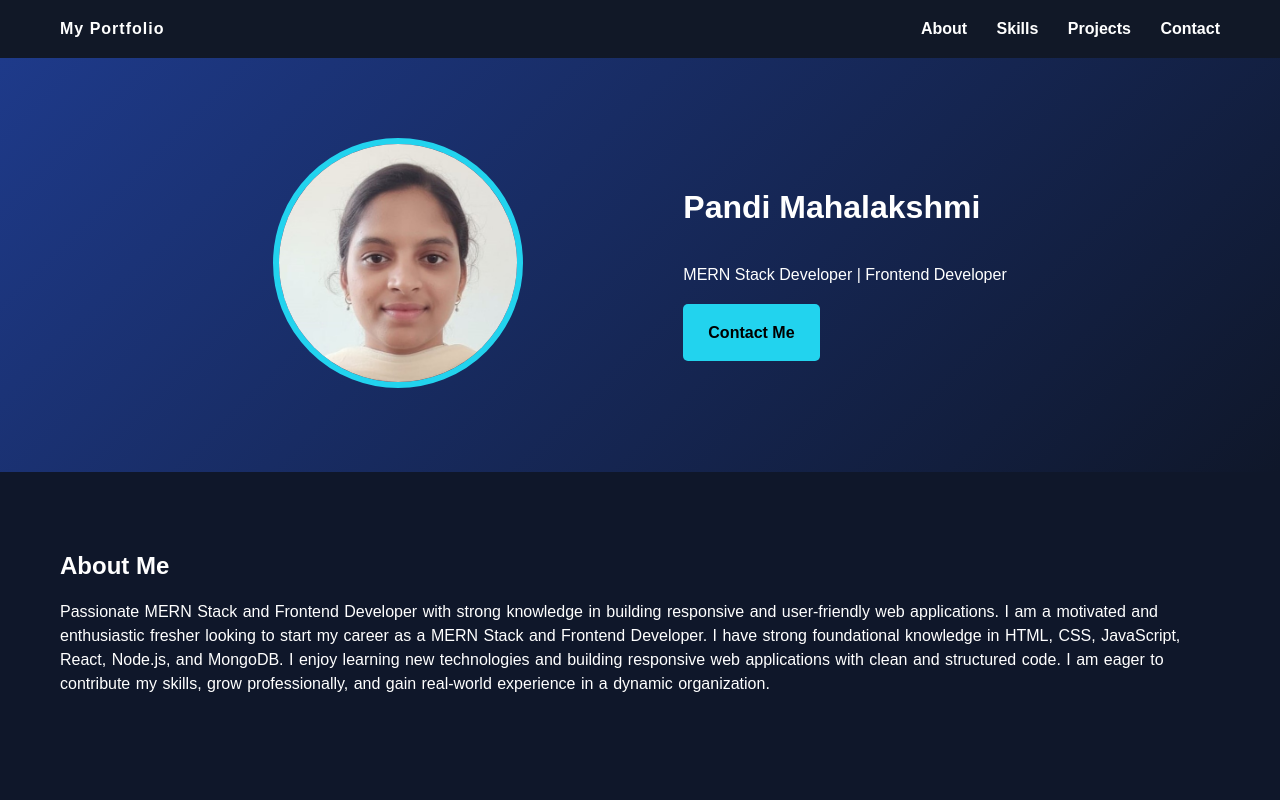
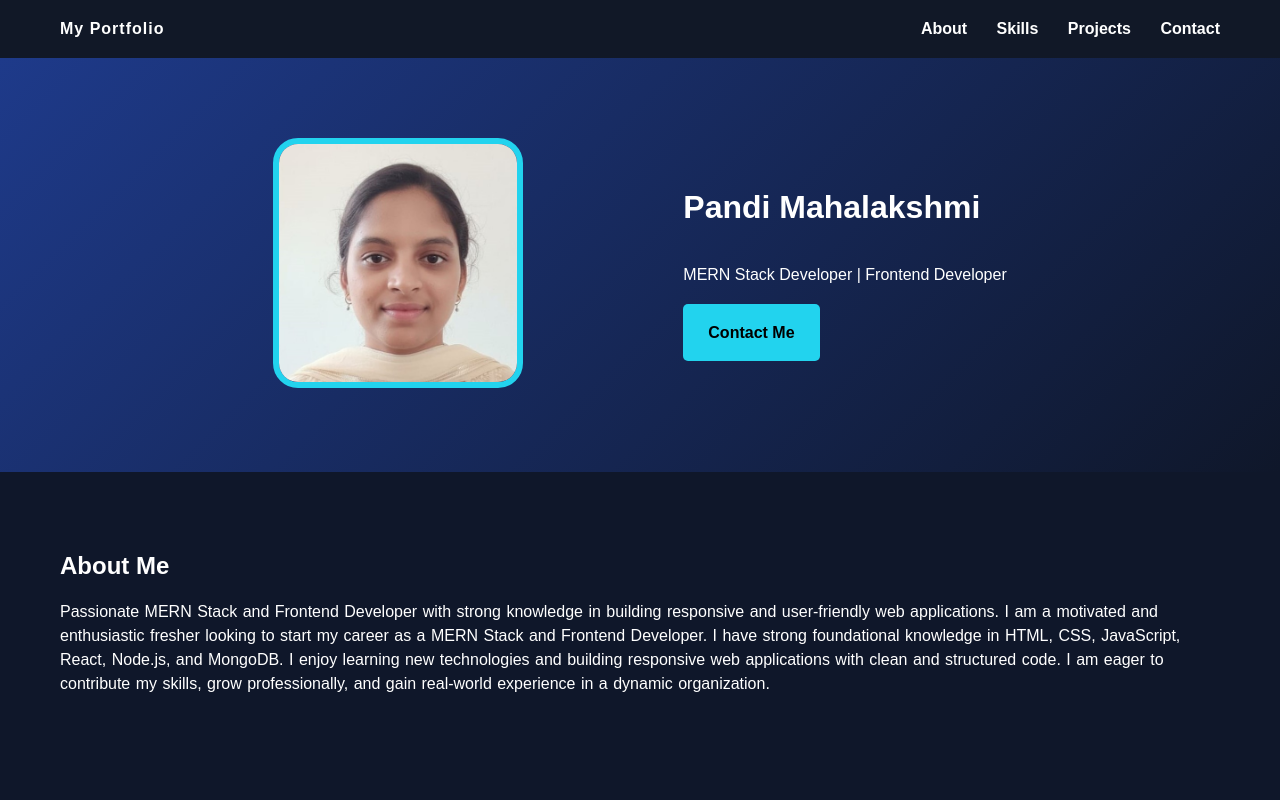
Before and after one commit to pandimahalakshmi/Portfolio-website, a plain HTML site: page index.html in a window 1280 px wide. Shown: the top 800 px of the page. Drawn offline with Linux system fonts and the light colour scheme.

Commit message:
Updated portfolio website

```diff
--- a/style.css
+++ b/style.css
@@ -49,10 +49,11 @@ body{
 .image img{
     width:250px;
     height:250px;
-    border-radius:50%;
+    border-radius:10%;
     object-fit:cover;
     object-position:top;
     border:6px solid #22d3ee;
+    object-fit:cover;
 }
 
 .para,.head{
```
Also changed, not shown: index.html (+1 -1 lines).
